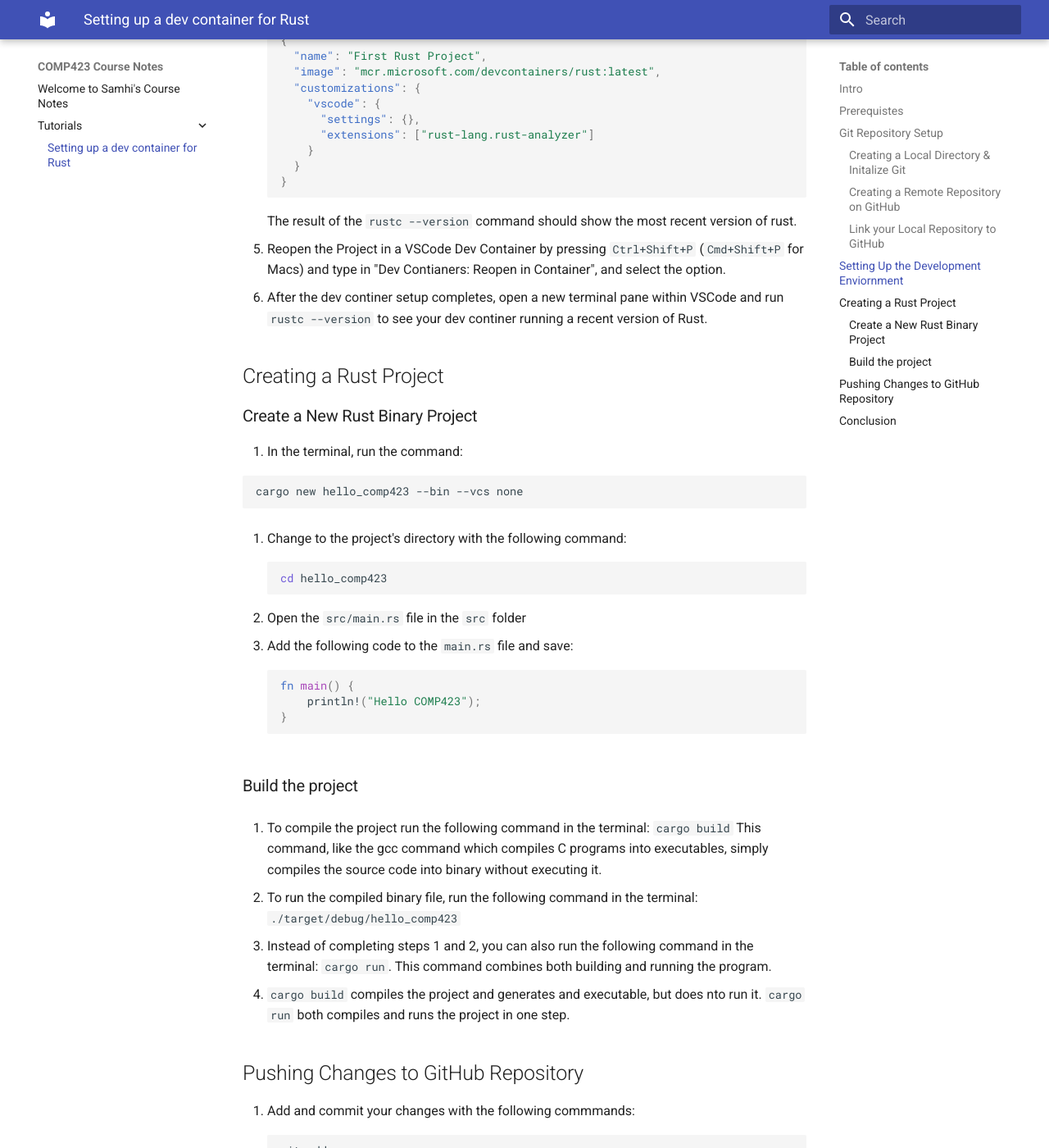
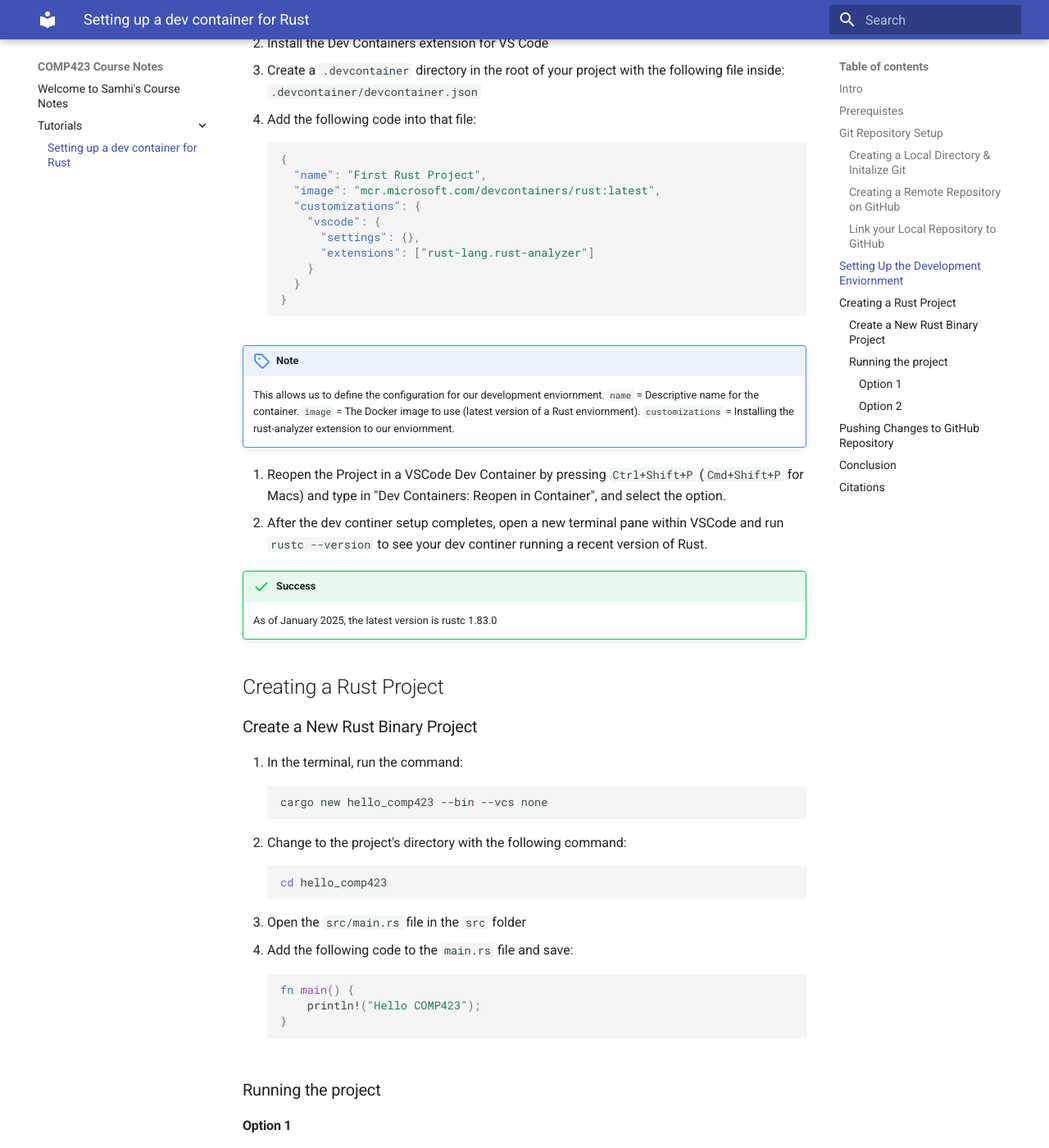
Before and after one commit to samhipudi/comp423-course-notes, an MkDocs documentation site: the page built from docs/tutorials/rust-setup.md, in a window 1280 px wide and 1400 px high, scrolled down 2016 px. Shown: the whole window at 82% size. Built offline with MkDocs 1.6.1 and Material for MkDocs 9.7.7, drawn with Linux system fonts in a browser that asks for light colours; some of the changed text lies outside the part shown.

Commit message:
Updated tutorial draft with minor fixed and admonitions

````diff
--- a/docs/tutorials/rust-setup.md
+++ b/docs/tutorials/rust-setup.md
@@ -24,11 +24,14 @@
 mkdir first-rust-project
 cd first-rust-project
 ```
+!!! note
+    If you want to create this tutorial directory somewhere else on your machine, change into that parent directory first. Otherwise, the tutorial directory will be made in the parent directory.
+
 3. Initialize a new Git repository
 ``` bash
 git init
 ```
-4. Create a README file
+4. Create a README file linking the tutorial page
 ``` bash
 echo "https://samhipudi.github.io/comp423-course-notes/" > README.md
 git add README.md
@@ -37,9 +40,9 @@
 ### Creating a Remote Repository on GitHub
 1. Navigate to the Create a New Repository page after logging into GitHub
 2. Fill in the details as follows:
-    * Repository Name: first-rust-project
-    * Description: "Following a Rust tutorial."
-    * Visibility: Public
+    * __Repository Name__: first-rust-project
+    * __Description__: "Following a Rust tutorial."
+    * __Visibility__: Public
 4. Click Create Repository
 
 ### Link your Local Repository to GitHub
@@ -58,9 +61,9 @@
 
 ## Setting Up the Development Enviornment
 
-1. Open the `first-rust-project` directory
+1. Open the `first-rust-project` directory in VS Code
 2. Install the Dev Containers extension for VS Code
-3. Create a .devcontainer directory in the root of your project with the following file inside:
+3. Create a `.devcontainer` directory in the root of your project with the following file inside:
 `.devcontainer/devcontainer.json`
 4. Add the following code into that file:
 ``` json
@@ -75,20 +78,23 @@
   }
 }
 ```
-The result of the `rustc --version` command should show the most recent version of rust.
 
-5. Reopen the Project in a VSCode Dev Container by pressing `Ctrl+Shift+P` (`Cmd+Shift+P` for Macs) and type in "Dev Contianers: Reopen in Container", and select the option.
+!!! note
+    This allows us to define the configuration for our development enviornment. `name` = Descriptive name for the container. `image` = The Docker image to use (latest version of a Rust enviornment). `customizations` = Installing the rust-analyzer extension to our enviornment.
+
+5. Reopen the Project in a VSCode Dev Container by pressing `Ctrl+Shift+P` (`Cmd+Shift+P` for Macs) and type in "Dev Containers: Reopen in Container", and select the option.
 6. After the dev continer setup completes, open a new terminal pane within VSCode and run `rustc --version` to see your dev continer running a recent version of Rust.
+
+!!! success
+    As of January 2025, the latest version is rustc 1.83.0
 
 ## Creating a Rust Project
 
 ### Create a New Rust Binary Project
 1. In the terminal, run the command:
-
 ``` bash
 cargo new hello_comp423 --bin --vcs none
 ```
-
 2. Change to the project's directory with the following command:
 ``` bash
 cd hello_comp423
@@ -102,16 +108,24 @@
 }
 ```
 
-### Build the project
+### Running the project
+
+#### Option 1
 1. To compile the project run the following command in the terminal:
 `cargo build`
-This command, like the gcc command which compiles C programs into executables, simply compiles the source code into binary without executing it.
+
+!!! info
+    This command, like the gcc command which compiles C programs into executables (files that a computer's operating system can run), simply compiles the source code into a binary executable file without executing it.
 
 2. To run the compiled binary file, run the following command in the terminal:
 `./target/debug/hello_comp423`
 
-* Instead of completing steps 1 and 2, you can also run the following command in the terminal: `cargo run`. This command combines both building and running the program.
-* `cargo build` compiles the project and generates and executable, but does nto run it. `cargo run` both compiles and runs the project in one step.
+#### Option 2
+
+1. Instead of completing the steps in option 1, you can also run the following command in the terminal: `cargo run`. This command combines both building and running the program.
+
+!!! info
+    `cargo build` compiles the project and generates and executable, but does not run it. `cargo run` both compiles and runs the project in one step.
 
 
 ## Pushing Changes to GitHub Repository
@@ -128,3 +142,9 @@
 ## Conclusion
 
 Congratulations! You have now created your first rust project inside of a dev container!
+
+## Citations
+Many instructions in this tutorial were writted using the following resources:
+
+* COMP423 Course Materials: [COMP423 Starting a Static Website project with MkDocs](https://comp423-25s.github.io/resources/MkDocs/ex00/#tutorial-content-requirements)
+* Rust Documentation: [Documentation Used](https://doc.rust-lang.org/book/ch01-02-hello-world.html)
````
Also changed, not shown: 1 other file.
